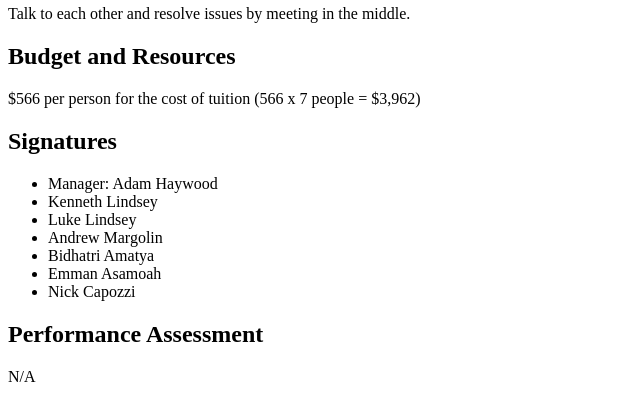
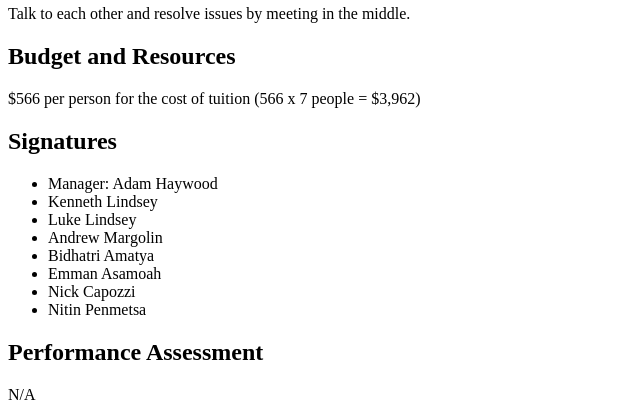
Before and after one commit to andrewmargolin3/PMODashboard, a Flask app: page /project-charter in a window 1280 px wide. Shown: the part 1019-1439 px from the top of the page, without its empty margins (0-640 px from the left). Before the commit the page ends 1401 px from the top, so only its background shows below. Run offline with Flask 3, Linux system fonts and the light colour scheme.

Commit message:
project_charter.html

```diff
--- a/templates/project_charter.html
+++ b/templates/project_charter.html
@@ -86,6 +86,7 @@
             <li>Bidhatri Amatya</li>
             <li>Emman Asamoah</li>
 			<li>Nick Capozzi</li>
+		<li>Nitin Penmetsa</li>
         </ul>
     </div>
 
```
